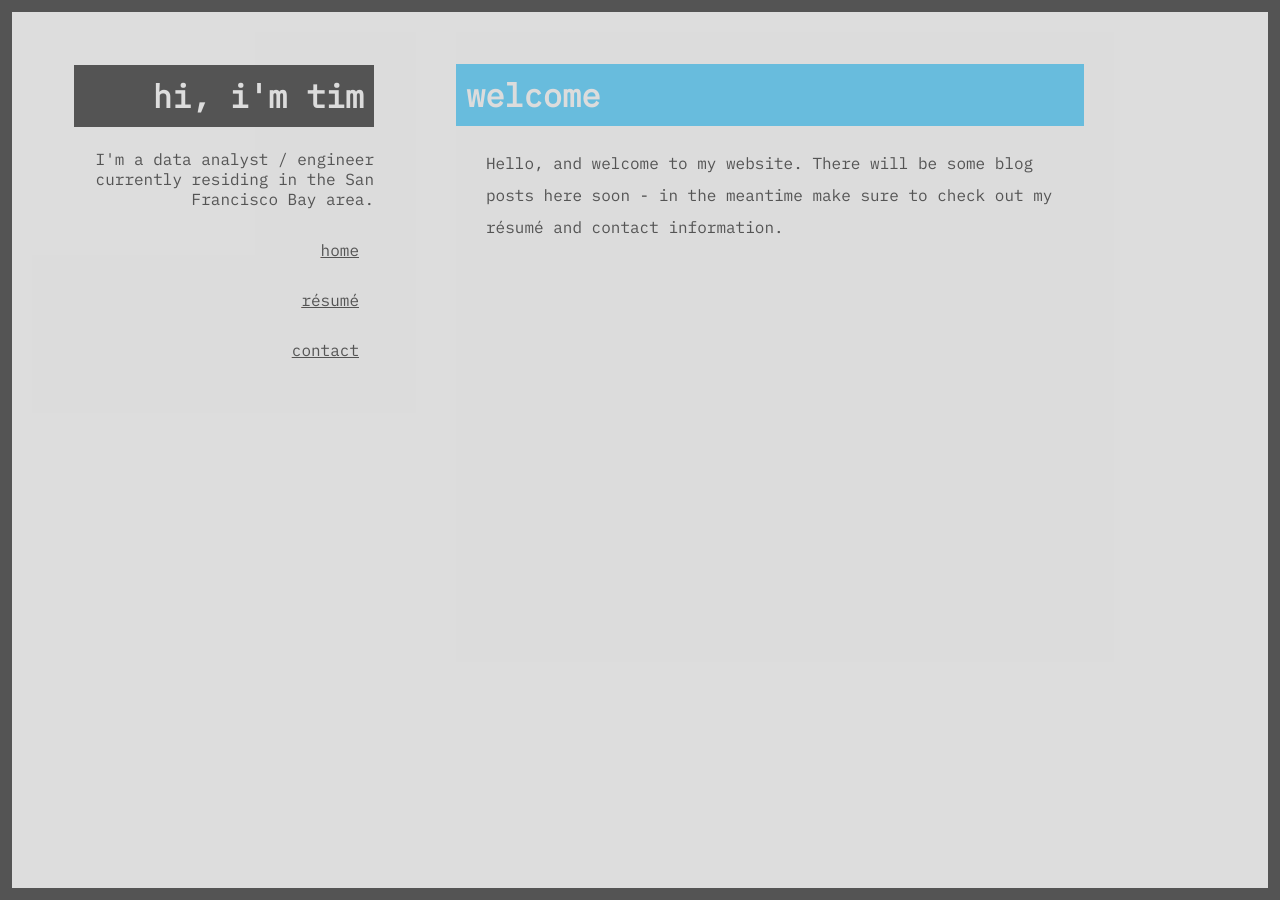
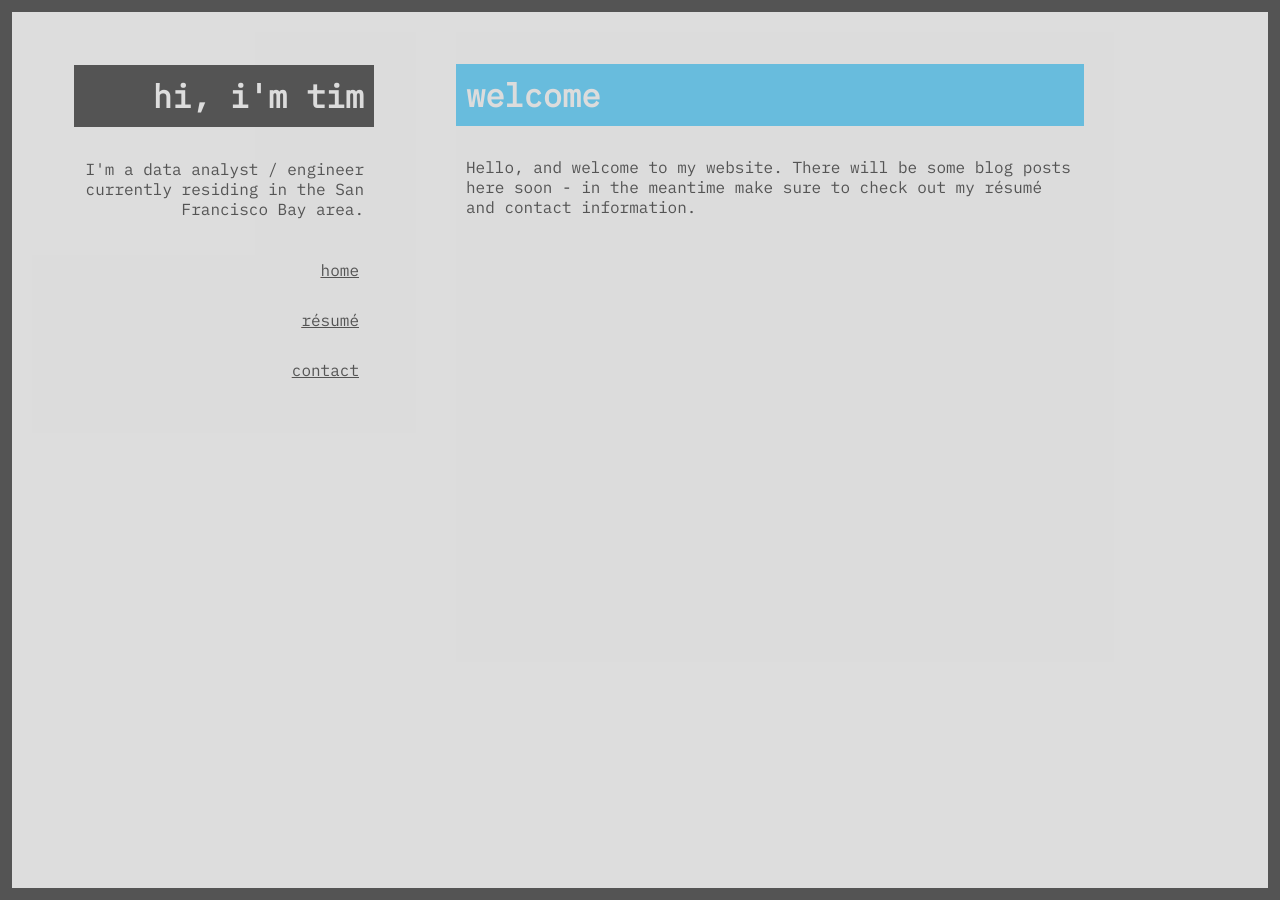
Before and after one commit to timchristie/timchristie.github.io, a Jekyll site: the page built from index.md, in a window 1280 px wide. Built offline with Jekyll 4.4.1, drawn with Linux system fonts in a browser that asks for light colours.

Commit message:
fixed mobile css padding

```diff
--- a/assets/css/style.css
+++ b/assets/css/style.css
@@ -69,9 +69,7 @@ h3 {
 
 
 .main p {
-  line-height: 200%;
-
-  margin-left: 30px;
+  padding: 10px;
 }
 
 .main h1 {
@@ -86,6 +84,10 @@ h3 {
 
 .sidebar {
   color: #333333;
+}
+
+.sidebar p {
+  padding: 10px;
 }
 
 .sidebar h1 {
@@ -130,9 +132,14 @@ h3 {
     margin-left: -20px;
   }
 
+  .main h1 {
+    margin: 0px;
+  }
+
   .main {
     border: 10px solid #333333;
     margin: 10px;
+    padding: 0;
   }
 
   .main ul {
```
Also changed, not shown: 2 other files.
